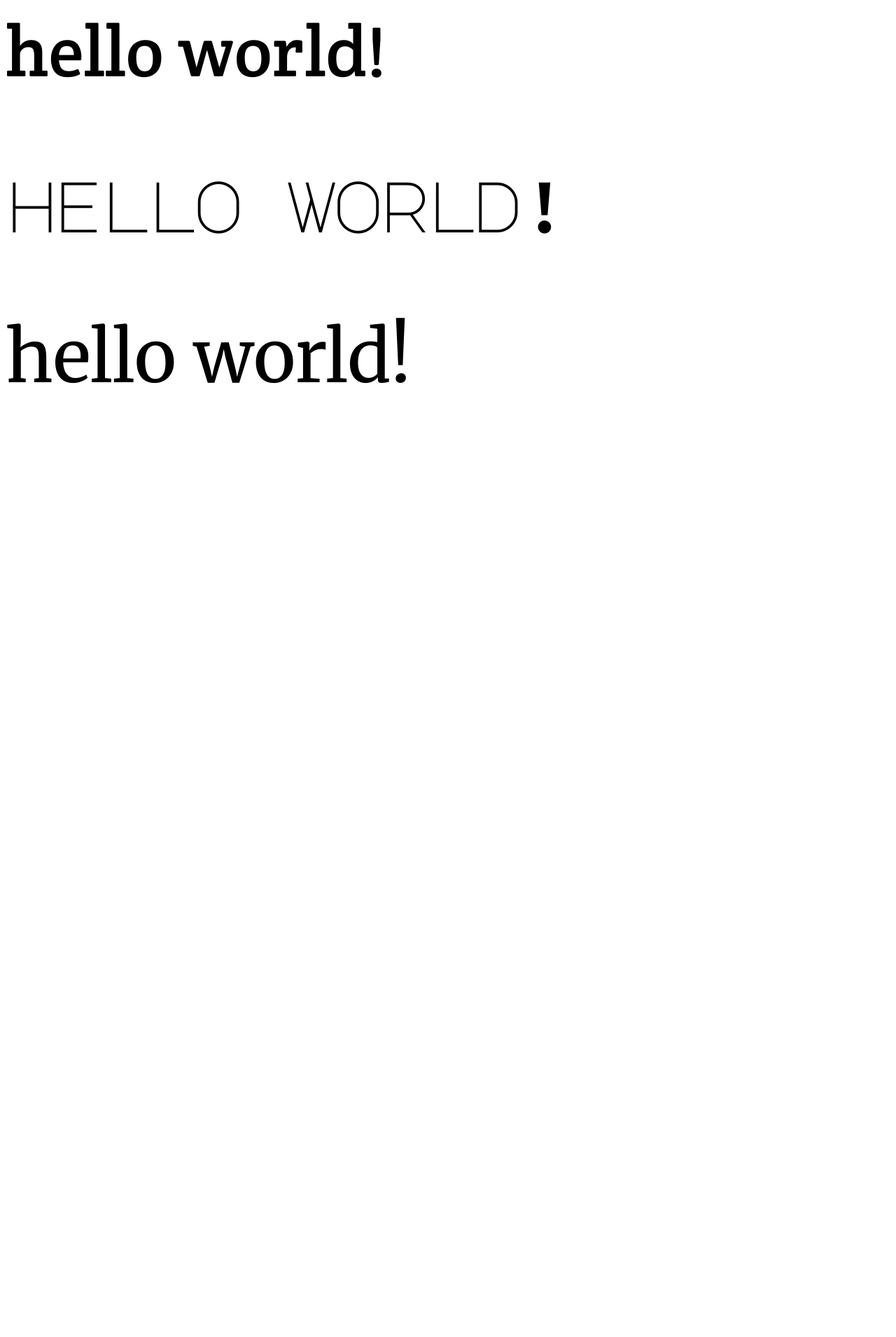
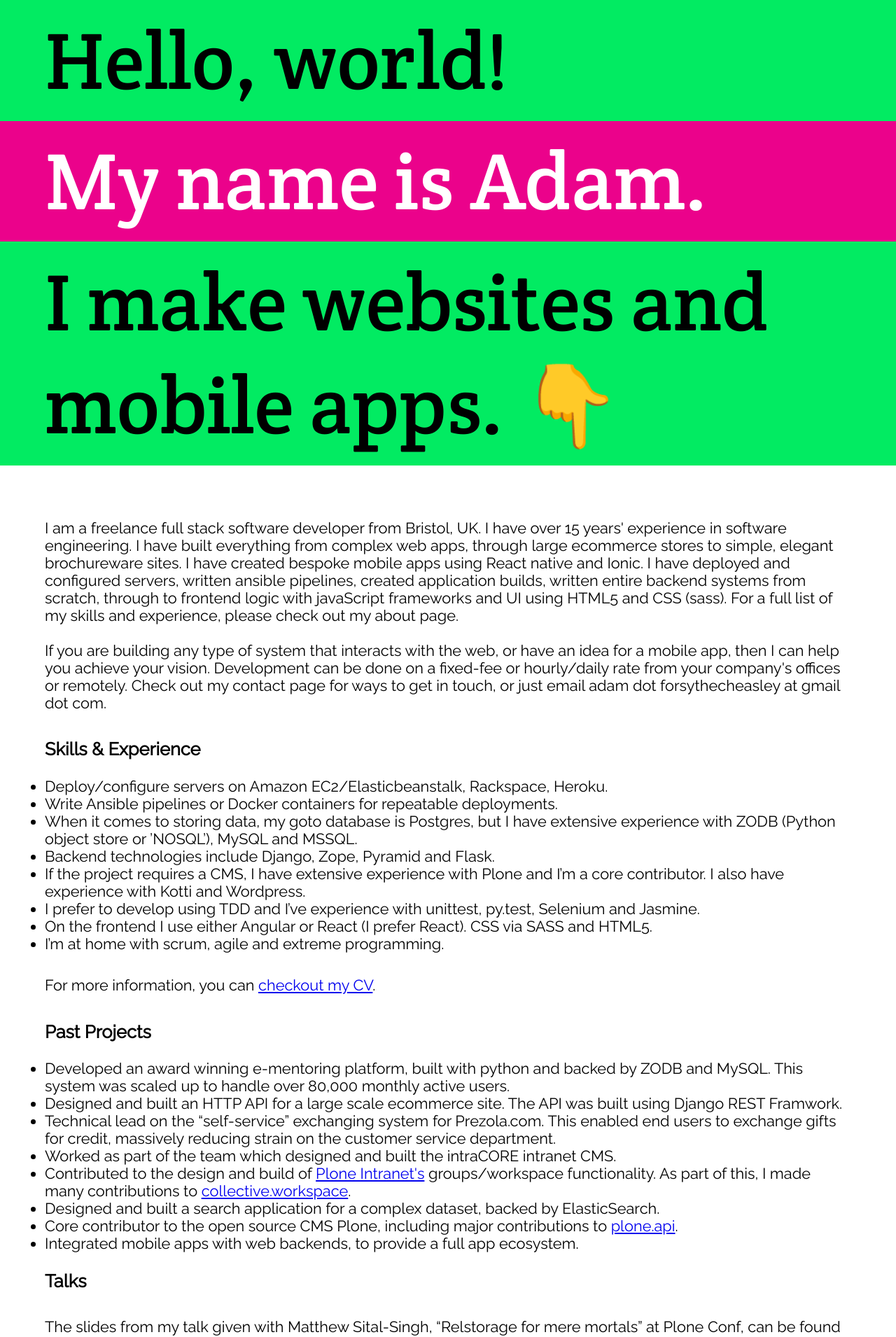
Before and after one commit to adamcheasley/adamcheasley.github.io, a Jekyll site: the page new.html, which Jekyll copies as it is, in a window 1280 px wide. Shown: the top 1910 px of the page at 70% size. Built offline with Jekyll 4.4.1, drawn with Linux system fonts in a browser that asks for light colours; before the commit the page ends 900 px from its top, so only the background shows below that; some of the changed text lies outside the part shown.

Commit message:
First pass at a new design. Pretty bold.

```diff
--- a/new.html
+++ b/new.html
@@ -1,20 +1,93 @@
 <html>
   <head>
-    <link href="https://fonts.googleapis.com/css?family=Abril+Fatface|Crete+Round|Major+Mono+Display|Merriweather|Quicksand|Staatliches"
+    <link href="https://fonts.googleapis.com/css?family=Crete+Round|Merriweather|Raleway"
           rel="stylesheet">
     <style>
-      p { font-size: 8vw; }
-      .abril { font-family: 'Abril Fatface', cursive; }
-      .crete { font-family: 'Crete Round', serif; }
-      .major { font-family: 'Major Mono Display', serif; letter-spacing: -0.09em; }
+      body {margin: 0; font-family: 'Raleway', sans-serif; font-size: 1.7vmax;}
+      .pink {background-color: #eb028b; color: #fff;}
+      .green {background-color: #02eb62;}
+      p { margin: 0; padding: 1% 5%; }
+      h3, ul {padding: 0 5%;}
+      .crete { font-family: 'Crete Round', serif; font-size: 9vw; }
       .merry { font-family: 'Merriweather', serif; }
+      .mt {margin-top: 5%;}
     </style>
+    <!--
+    Yep, styles are right here. This is just a single page site, so
+    why separate out the styles? They're simple enough, they can stay here.
+   -->
   </head>
   <body>
 
-    <p class="crete">hello world!</p>
-    <p class="major">hello world!</p>
-    <p class="merry">hello world!</p>
+    <p class="crete green">Hello, world!</p>
+    <div class="pink"><p class="crete">My name is Adam.</p></div>
+    <div class="green"><p class="crete">I make websites and mobile apps. 👇</p></div>
+    <p class="mt">I am a freelance full stack software developer from Bristol, UK. I have over 15 years' experience in software engineering. I have built everything from complex web apps, through large ecommerce stores to simple, elegant brochureware sites. I have created bespoke mobile apps using React native and Ionic. I have deployed and configured servers, written ansible pipelines, created application builds, written entire backend systems from scratch, through to frontend logic with javaScript frameworks and UI using HTML5 and CSS (sass). For a full list of my skills and experience, please check out my about page.</p>
+
+    <p>If you are building any type of system that interacts with the web, or have an idea for a mobile app, then I can help you achieve your vision. Development can be done on a fixed-fee or hourly/daily rate from your company's offices or remotely. Check out my contact page for ways to get in touch, or just email adam dot forsythecheasley at gmail dot com.</p>
+
+    <h3>Skills & Experience</h3>
+
+    <ul>
+      <li> Deploy/configure servers on Amazon EC2/Elasticbeanstalk, Rackspace, Heroku.</li>
+      <li> Write Ansible pipelines or Docker containers for repeatable deployments.</li>
+      <li> When it comes to storing data, my goto database is Postgres, but I have extensive experience with ZODB (Python object store or ’NOSQL’), MySQL and MSSQL.</li>
+      <li> Backend technologies include Django, Zope, Pyramid and Flask.</li>
+      <li> If the project requires a CMS, I have extensive experience with Plone and I’m a core contributor. I also have experience with Kotti and Wordpress.</li>
+      <li> I prefer to develop using TDD and I’ve experience with unittest, py.test, Selenium and Jasmine.</li>
+      <li> On the frontend I use either Angular or React (I prefer React). CSS via SASS and HTML5.</li>
+      <li> I’m at home with scrum, agile and extreme programming.</li>
+    </ul>
+
+<p>For more information, you can <a href="https://drive.google.com/file/d/0BzFGayw0cbzGSm1sZWJRUGxUZnM/view?usp=sharing">checkout my CV</a>.</p>
+
+<h3>Past Projects</h3>
+
+<ul>
+  <li> Developed an award winning e-mentoring platform, built with python and backed by ZODB and MySQL. This system was scaled up to handle over 80,000 monthly active users.</li>
+  <li> Designed and built an HTTP API for a large scale ecommerce site. The API was built using Django REST Framwork.</li>
+  <li> Technical lead on the “self-service” exchanging system for Prezola.com. This enabled end users to exchange gifts for credit, massively reducing strain on the customer service department. </li>
+  <li> Worked as part of the team which designed and built the intraCORE intranet CMS.</li>
+  <li> Contributed to the design and build of <a href="https://github.com/ploneintranet/ploneintranet">Plone Intranet's</a> groups/workspace functionality. As part of this, I made many contributions to <a href="https://pypi.org/project/collective.workspace/">collective.workspace</a>.</li>
+  <li> Designed and built a search application for a complex dataset, backed by ElasticSearch.</li>
+  <li> Core contributor to the open source CMS Plone, including major contributions to <a href="https://github.com/plone/plone.api">plone.api</a>.</li>
+  <li> Integrated mobile apps with web backends, to provide a full app ecosystem. </li>
+</ul>
+
+<h3 id="talks">Talks</h3>
+
+<p>The slides from my talk given with Matthew Sital-Singh, “Relstorage for mere mortals” at Plone Conf,
+  can be found <a href="https://docs.google.com/presentation/d/1zeJ7MiMitejAdSSUkntHrqHs_Iu9h4q1vYJ1GwQbnpI/edit?usp=sharing">here</a>.</p>
+
+  <h3 id="active-projects">Active Personal Projects</h3>
+
+  <p>Most of my active projects can be viewed and downloaded via my github account:
+    <a href="https://github.com/adamcheasley">github.com/adamcheasley</a>.
+    It’s all open source so feel free to take anything you need.
+  </p>
+
+  <ul>
+    <li><a href="https://github.com/adamcheasley/adventure">Untitled Text Adventure Game Featuring Time Travel</a></li>
+  </ul>
+
+  <p>Some of the open source projects to which I’ve contributed can be found on pypi:<br />
+    <a href="https://pypi.python.org/pypi?%3Aaction=search&amp;term=adam+cheasley&amp;submit=search">Adam Cheasley on pypi</a>
+  </p>
+
+  <h3 id="past-projects">Past Personal Projects</h3>
+
+  <ul>
+    <li><a href="https://github.com/mattss/pebble-raincheck/">“Rain Check”</a> - weather summary app for the Pebble watch</li>
+    <li>PyRC - An IRC client written in Python</li>
+    <li><a href="/projects/speakandsniff/index.html">Speak and Sniff</a></li>
+    <li>Phone number search engine</li>
+    <li>Gopher Server</li>
+    <li><a href="/projects/command_line_twitter/index.html">Command line Twitter client</a></li>
+    <li><a href="/projects/thompson/index.html">Thompson IRC bot</a></li>
+    <li><a href="/projects/twitterbot/index.html">PyRL</a> - An IRC bot that interacts with Twitter</li>
+    <li><a href="/projects/whoismakingthetea/index.html">whoismakingthetea</a></li>
+    <li><a href="/projects/qrdecoder_iphone/index.html">iPhone QR code reader</a></li>
+  </ul>
 
   </body>
 </html>
```
